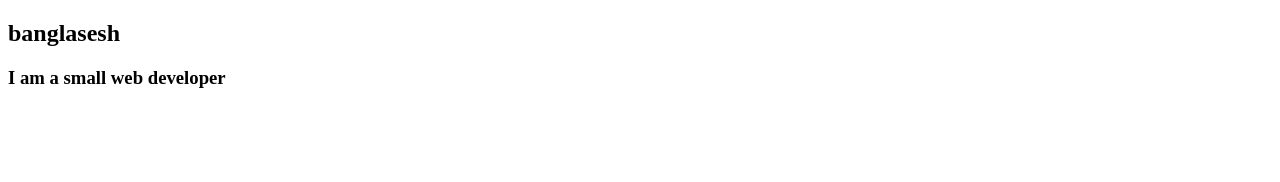
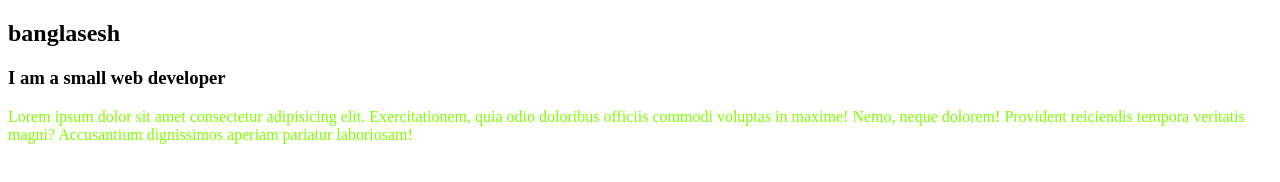
Before and after one commit to tanianasrin1/my-first-repo, a plain HTML site: page index.html in a window 1280 px wide. Drawn offline with Linux system fonts and the light colour scheme.

Commit message:
styles added

```diff
--- a/index.html
+++ b/index.html
@@ -5,11 +5,13 @@
     <meta http-equiv="X-UA-Compatible" content="IE=edge">
     <meta name="viewport" content="width=device-width, initial-scale=1.0">
     <title>my first github report</title>
+    <link rel="stylesheet" href="style.css">
 </head>
 <body>
 
     <h2>banglasesh</h2>
     <h3>I am a small web developer</h3>
+    <p>Lorem ipsum dolor sit amet consectetur adipisicing elit. Exercitationem, quia odio doloribus officiis commodi voluptas in maxime! Nemo, neque dolorem! Provident reiciendis tempora veritatis magni? Accusantium dignissimos aperiam pariatur laboriosam!</p>
 
 </body>
 </html>
--- /dev/null
+++ b/style.css
@@ -0,0 +1,3 @@
+p{
+    color: chartreuse;
+}
```
